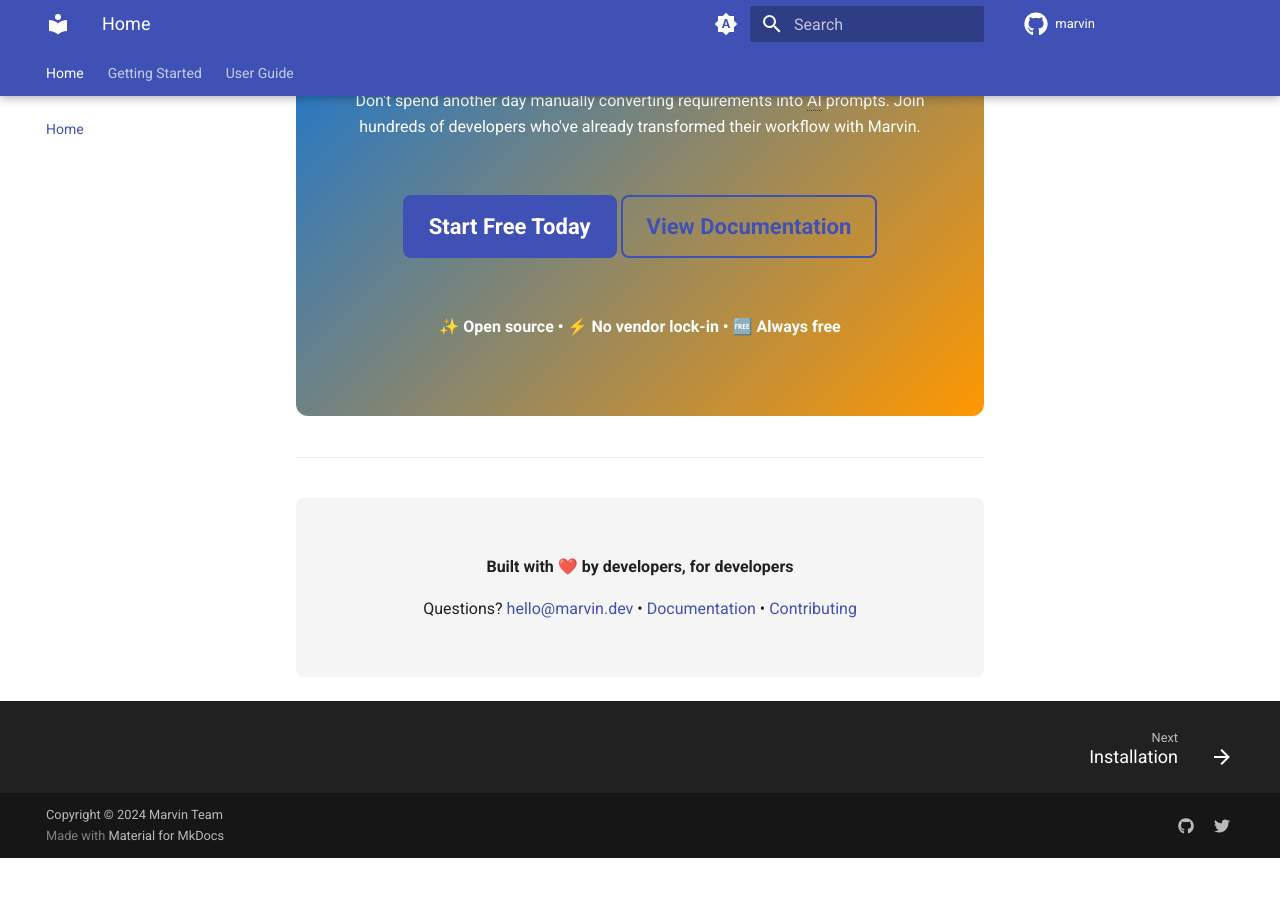
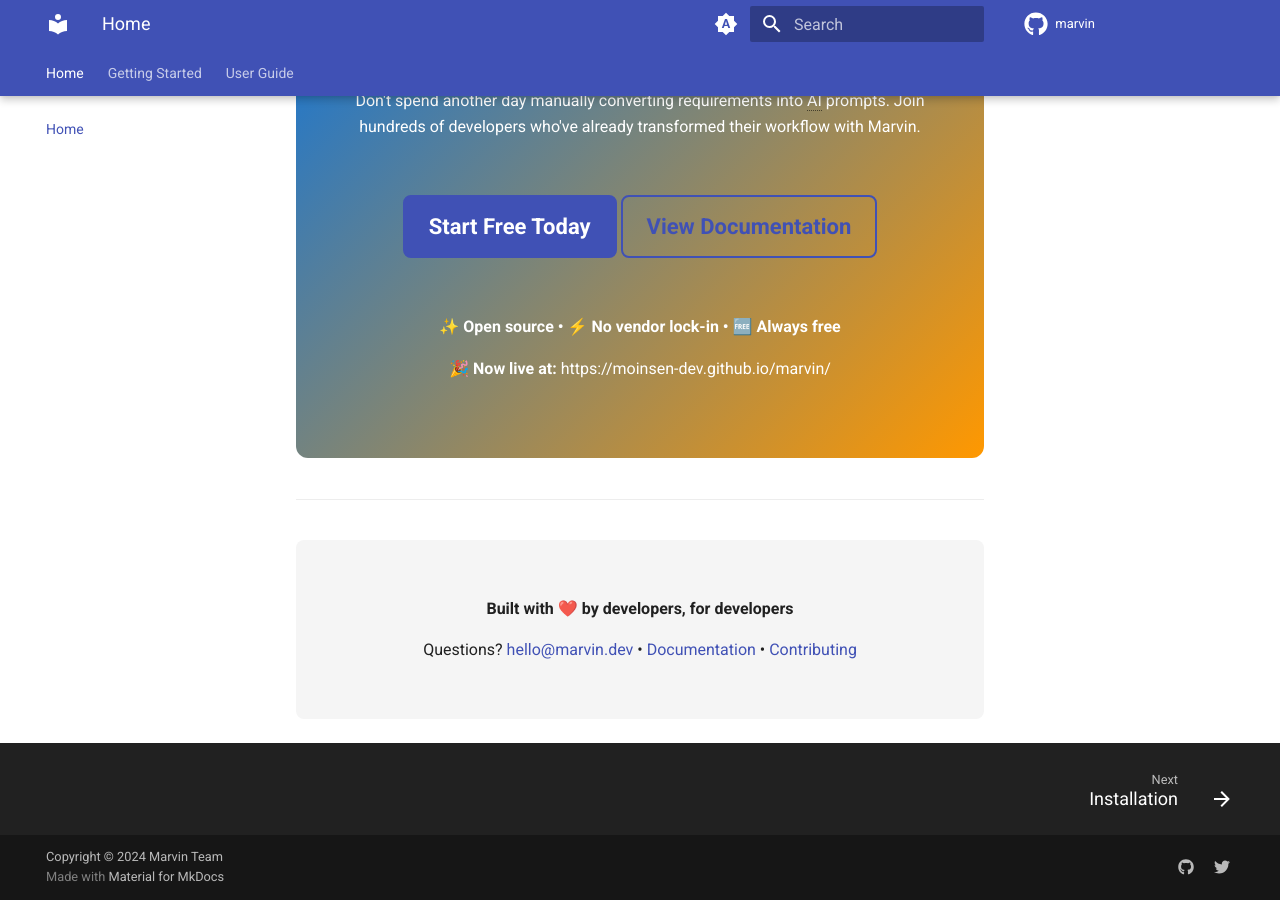
Before and after one commit to moinsen-dev/marvin, an MkDocs documentation site: the page built from docs/index.md, in a window 1280 px wide and 900 px high, scrolled down 9642 px. Built offline with MkDocs 1.6.1 and Material for MkDocs 9.7.7, drawn with Linux system fonts in a browser that asks for light colours; comment, search, counter and statistics services are not loaded; the version menu is left out; before the commit the page ends 10500 px from its top, so only the background shows below that.

Commit message:
docs: Add live documentation URL to homepage
🤖 Generated with [Claude Code](https://claude.ai/code)

Co-Authored-By: Claude <noreply@anthropic.com>

```diff
--- a/docs/index.md
+++ b/docs/index.md
@@ -442,6 +442,8 @@ Don't spend another day manually converting requirements into AI prompts. Join h
 
 **✨ Open source • ⚡ No vendor lock-in • 🆓 Always free**
 
+🎉 **Now live at:** https://moinsen-dev.github.io/marvin/
+
 </div>
 
 ---
```
